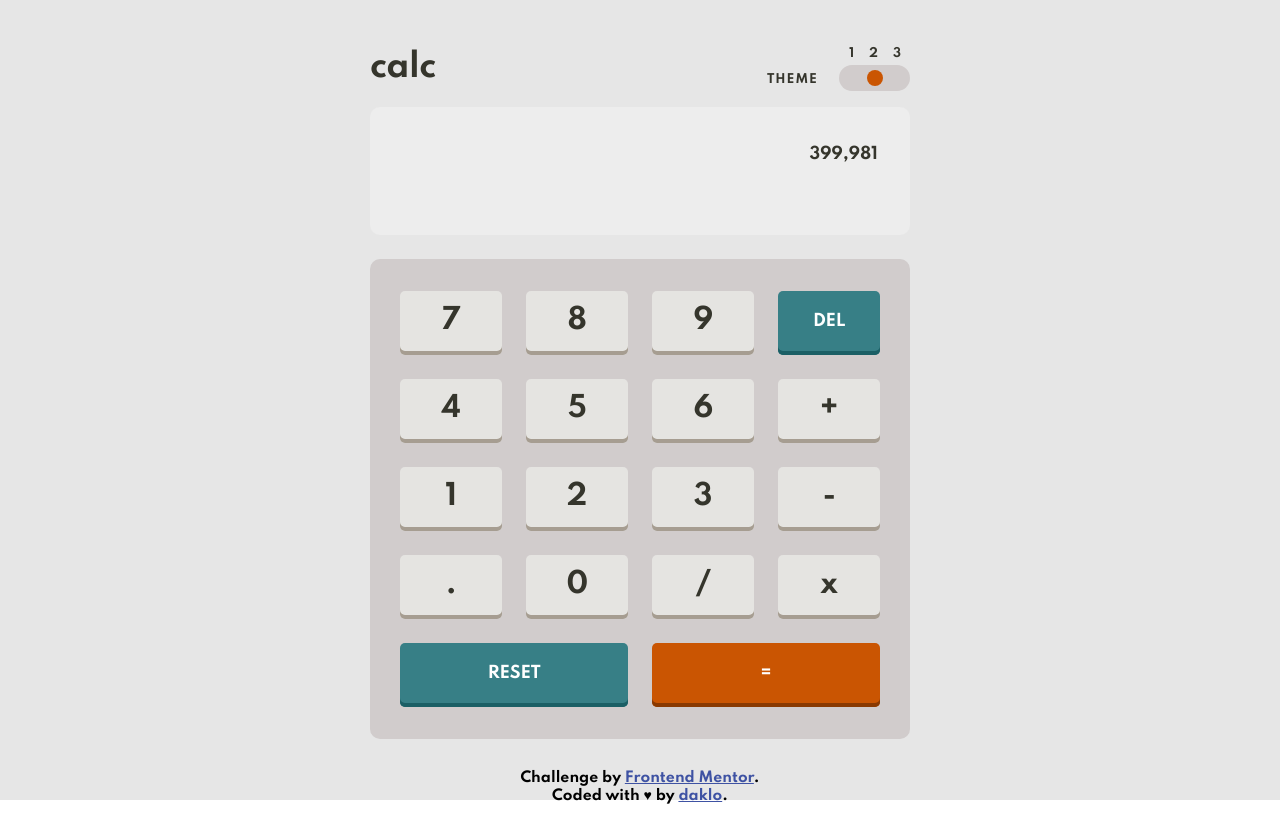
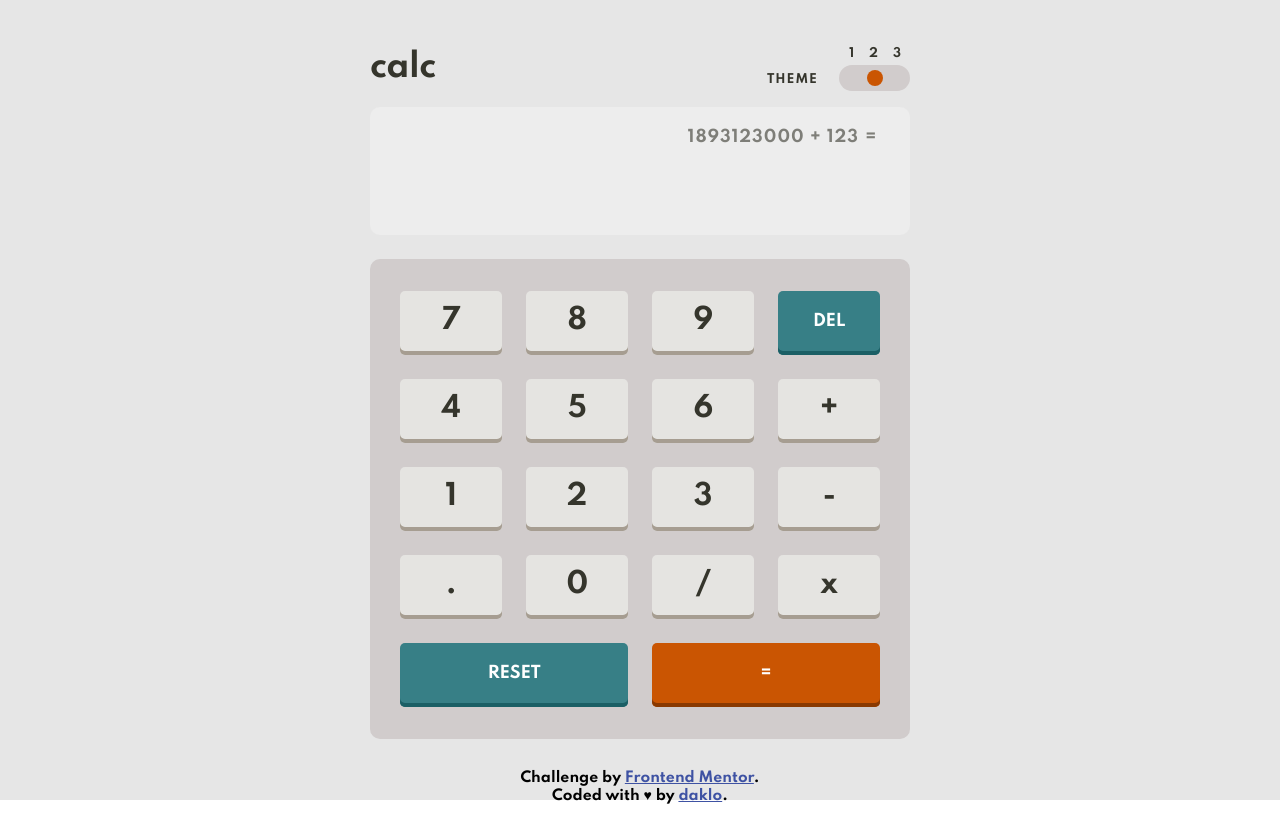
Before and after one commit to daklo91/reactolator, a React (Create React App) app: page / in a window 1280 px wide. Built offline with nearby package versions, Linux system fonts and the light colour scheme.

Commit message:
unfinished code

```diff
--- a/src/App.js
+++ b/src/App.js
@@ -38,8 +38,8 @@ function App() {
     localStorage.setItem("theme", themeString);
   };
 
-  const getSymbol = (symbol) => {
-    setSymbol(symbol);
+  const getSymbol = (recievedSymbol) => {
+    setSymbol(recievedSymbol);
   };
 
   return (
--- a/src/components/calculator/display.js
+++ b/src/components/calculator/display.js
@@ -1,11 +1,16 @@
+import { Fragment, useState, useEffect } from "react";
 import classes from "./Display.module.css";
 
-const Display = () => {
+const Display = (props) => {
+  const [inputNumber, setInputNumber] = useState("");
+
   return (
-    <div className={classes.display}>
-      {/* placeholder text will recieve props */}
-      399,981
-    </div>
+    <Fragment>
+      <div className={classes.display}>
+        <span className={classes["text--calculation"]}>1893123000 + 123 =</span>
+        <span className={classes["text--result"]}>{inputNumber}</span>
+      </div>
+    </Fragment>
   );
 };
 
```
